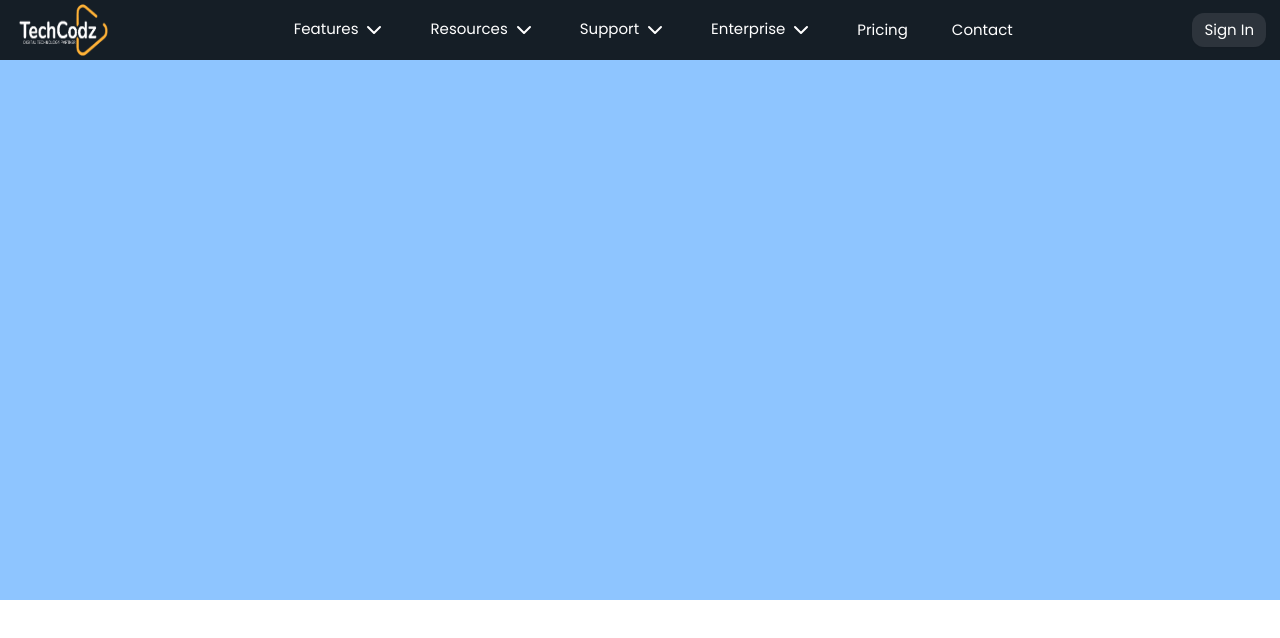
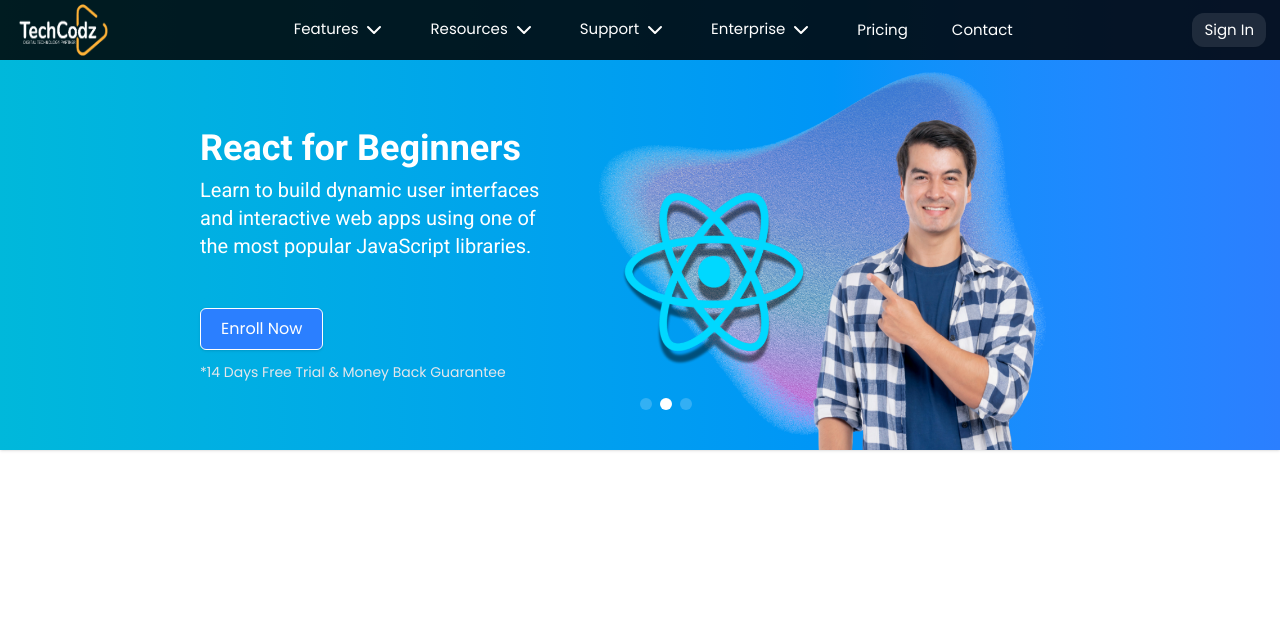
Before and after one commit to fmfahath/tech_codz_lms, a React (Vite) app in the folder client/: page / in a window 1280 px wide. Shown: the top 638 px of the page. Built offline with nearby package versions, Linux system fonts and the light colour scheme.

Commit message:
client -- hero section banner added

```diff
--- a/client/src/assets/assets.js
+++ b/client/src/assets/assets.js
@@ -156,20 +156,23 @@
 
 export const heroSliderData = [
     {
+        title: "Python for Data Science",
+        subTitle: "Master Python programming to analyze data, create visualizations, and uncover insights that drive smarter decisions.",
+        image: hero2,
+        bgColor: "bg-linear-to-bl from-violet-500 to-fuchsia-500"
+    },
+    {
         title: "React for Beginners",
         subTitle: "Learn to build dynamic user interfaces and interactive web apps using one of the most popular JavaScript libraries.",
-        image: hero1
-    },
-    {
-        title: "Python for Data Science",
-        subTitle: "Master Python programming to analyze data, create visualizations, and uncover insights that drive smarter decisions.",
-        image: hero2
+        image: hero1,
+        bgColor: "bg-linear-to-r from-cyan-500 to-blue-500"
     },
     {
         title: "AWS Cloud Practitioner",
         subTitle: "Get a foundational understanding of cloud computing and AWS services to start your journey in the cloud industry.",
-        image: hero3
-    }
+        image: hero3,
+        bgColor: "bg-linear-to-t from-sky-500 to-indigo-500"
+    },
 ]
 
 export const logo = { white_logo, black_logo }
--- a/client/src/components/student/Hero.jsx
+++ b/client/src/components/student/Hero.jsx
@@ -1,10 +1,42 @@
-import React from 'react'
+import React, { useEffect, useState } from 'react'
 import { heroSliderData } from '../../assets/assets'
 
 const Hero = () => {
+
+    const [slideIndex, setSlideIndex] = useState(0)
+
+
+
+    useEffect(() => {
+
+        const nextSlide = () => {
+            setSlideIndex(prevIndex =>
+                prevIndex < heroSliderData.length - 1 ? prevIndex + 1 : 0
+            )
+        }
+        const interval = setInterval(nextSlide, 3500)
+        return () => clearInterval(interval)
+
+    }, [])
+
+
     return (
-        <div className='w-full min-h-3/4 bg-blue-300'>
-
+        <div className={`w-full h-[450px] flex flex-col md:flex-row items-center justify-between gap-4 md:px-50  px-10 shadow overflow-hidden  relative  ${heroSliderData[slideIndex].bgColor}`}>
+            <div className='h-full flex flex-col items-start justify-center gap-2 pt-15'>
+                <h1 className='text-4xl font-bold font-roboto text-white'>{heroSliderData[slideIndex].title}</h1>
+                <p className='font-roboto text-xl text-white max-w-[600px]'>{heroSliderData[slideIndex].subTitle}</p>
+                <button className='py-2 px-5 bg-blue-500 border-1 hover:border-2 border-white text-white mt-10 mb-1 rounded-md shadow hover:shadow-lg cursor-pointer'>Enroll Now</button>
+                <p className='text-sm text-gray-200'>*14 Days Free Trial & Money Back Guarantee</p>
+                <div className='flex items-center justify-center mt-5 gap-2 absolute bottom-10 left-[50%]'>
+                    {heroSliderData.map((slide, index) => (
+                        <span key={index} className={`w-3 h-3 rounded-full cursor-pointer ${slideIndex === index ? 'bg-white' : 'bg-white/20'}`}
+                            onClick={() => setSlideIndex(index)}></span>
+                    ))}
+                </div>
+            </div>
+            <div className='w-full md:max-w-[550px] h-[450px] overflow-hidden'>
+                <img className='w-full h-full object-contain' src={heroSliderData[slideIndex].image} alt="" />
+            </div>
         </div>
     )
 }
--- a/client/src/components/student/Navbar.jsx
+++ b/client/src/components/student/Navbar.jsx
@@ -50,7 +50,7 @@
 
 
     return (
-        <div>
+        <div className='relative z-999'>
             <header className='h-16 text-[15px] fixed inset-0 flex-center'>
                 <nav className='px-3.5 flex items-center justify-between gap-5 w-full mx-auto bg-black/85 text-white '>
                     {/* logo */}
```
